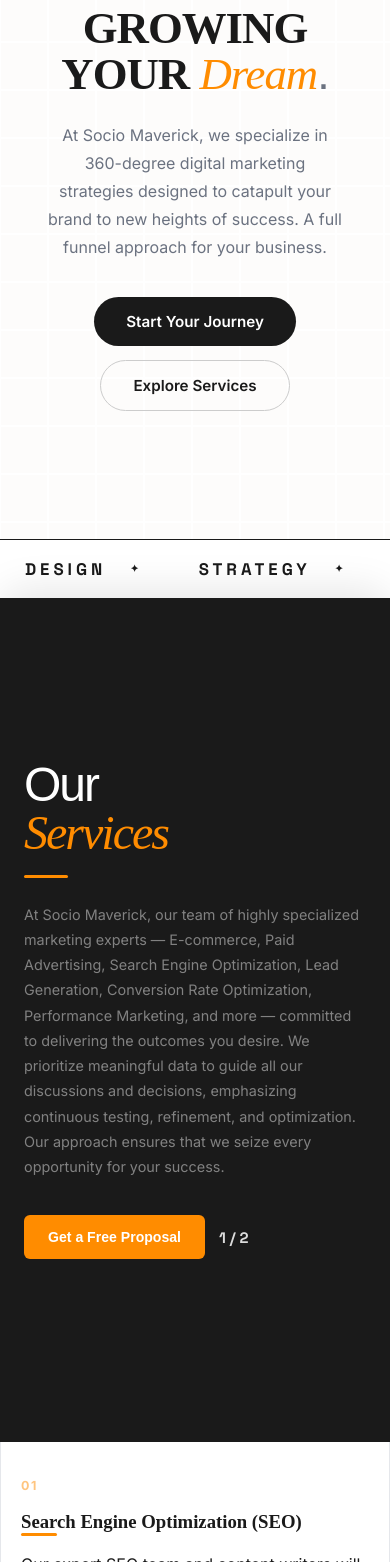
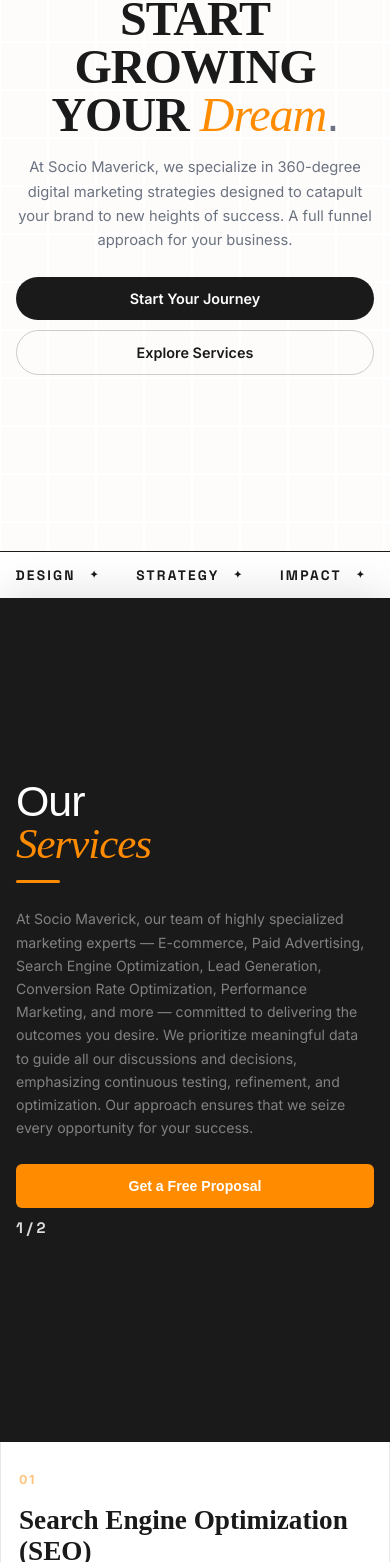
Before and after one commit to Gaurav200604/Socio_Maverickk, a React (Vite) app: page / in a window 390 px wide. Shown: the part 246-1808 px from the top of the page. Built offline with nearby package versions, Linux system fonts and the light colour scheme; a web font is replaced by a local one.

Commit message:
responsive

```diff
--- a/src/App.css
+++ b/src/App.css
@@ -18,3 +18,15 @@
   border-radius: 24px 24px 0 0;
   box-shadow: 0 -8px 40px rgba(0,0,0,0.10);
 }
+
+@media (max-width: 768px) {
+  .content-over {
+    border-radius: 20px 20px 0 0;
+  }
+}
+
+@media (max-width: 480px) {
+  .content-over {
+    border-radius: 16px 16px 0 0;
+  }
+}
--- a/src/components/Clients.css
+++ b/src/components/Clients.css
@@ -212,3 +212,44 @@
     max-width: calc(min(50vw, 220px) - 16px) !important;
   }
 }
+
+@media (max-width: 480px) {
+  .clients-section {
+    padding: 50px 0;
+  }
+
+  .clients-title {
+    font-size: clamp(1.45rem, 8vw, 2rem);
+    letter-spacing: 1.5px;
+  }
+
+  .clients-subtitle {
+    font-size: 0.72rem;
+    letter-spacing: 0.8px;
+    margin-bottom: 30px;
+  }
+
+  .fade-l,
+  .fade-r {
+    width: 40px;
+  }
+
+  .m-logo-wrap {
+    width: min(62vw, 190px);
+    padding: 6px;
+  }
+
+  .m-logo-card {
+    height: 86px;
+    border-radius: 12px;
+    padding: 8px;
+  }
+
+  .m-logo-img,
+  .m-logo-large,
+  .m-logo-livesmart,
+  .m-logo-bttpl {
+    height: 76px !important;
+    max-width: calc(min(62vw, 190px) - 16px) !important;
+  }
+}
--- a/src/components/Footer.css
+++ b/src/components/Footer.css
@@ -387,18 +387,25 @@
   }
 
   .social-icon {
-    width: 48px;
-    height: 48px;
+    width: 56px;
+    height: 56px;
   }
 
   .social-icon svg {
-    width: 16px;
-    height: 16px;
+    width: 20px;
+    height: 20px;
   }
 
   .social-icon img {
-    width: 19px;
-    height: 19px;
+    width: 28px;
+    height: 28px;
+    filter: none;
+  }
+
+  .social-icon--instagram img {
+    width: 40px;
+    height: 40px;
+    filter: none;
   }
 
   .footer-bottom {
--- a/src/components/Hero.css
+++ b/src/components/Hero.css
@@ -192,6 +192,61 @@
   .hero-title { letter-spacing: -1px; }
 }
 
+@media (max-width: 900px) {
+  .hero {
+    padding: 92px 24px 70px;
+  }
+
+  .hero-desc {
+    margin-bottom: 30px;
+  }
+}
+
+@media (max-width: 480px) {
+  .hero {
+    padding: 84px 16px 66px;
+  }
+
+  .hero-eyebrow {
+    font-size: clamp(1.2rem, 7vw, 1.6rem);
+    margin-bottom: 12px;
+  }
+
+  .hero-title {
+    font-size: clamp(2.2rem, 13vw, 3rem);
+    margin-bottom: 16px;
+  }
+
+  .hero-desc {
+    font-size: 0.92rem;
+    line-height: 1.65;
+    margin-bottom: 24px;
+  }
+
+  .hero-cta-row {
+    gap: 10px;
+  }
+
+  .btn-primary,
+  .btn-secondary {
+    width: 100%;
+    justify-content: center;
+    padding: 13px 18px;
+    font-size: 0.9rem;
+  }
+
+  .hero-ticker {
+    padding: 14px 0;
+  }
+
+  .ticker-item {
+    font-size: 0.86rem;
+    letter-spacing: 2.2px;
+    gap: 14px;
+    padding: 0 18px;
+  }
+}
+
 /* cycling word */
 .hero-cycle-word {
   display: inline-block;
--- a/src/components/Services.css
+++ b/src/components/Services.css
@@ -348,3 +348,74 @@
   .srv-grid { grid-template-columns: 1fr; }
   .srv-card { padding: 36px 20px; }
 }
+
+@media (max-width: 768px) {
+  .srv-left {
+    padding: 44px 20px 36px;
+  }
+
+  .srv-heading {
+    font-size: clamp(2.3rem, 10vw, 3.3rem);
+    letter-spacing: -1px;
+  }
+
+  .srv-sub {
+    font-size: 0.88rem;
+    line-height: 1.65;
+    margin-bottom: 24px;
+  }
+
+  .srv-cta-row {
+    width: 100%;
+    flex-wrap: wrap;
+    gap: 10px;
+  }
+
+  .srv-cta {
+    width: 100%;
+    justify-content: center;
+  }
+
+  .srv-bottom-nav {
+    padding: 20px 20px 0;
+  }
+
+  .srv-card {
+    min-height: 0;
+    padding: 30px 18px;
+  }
+
+  .srv-card-title {
+    font-size: clamp(1.3rem, 7vw, 1.7rem);
+  }
+}
+
+@media (max-width: 480px) {
+  .srv-left {
+    padding: 38px 16px 30px;
+  }
+
+  .srv-tag {
+    margin-bottom: 14px;
+  }
+
+  .srv-heading {
+    font-size: clamp(2rem, 11vw, 2.8rem);
+    margin-bottom: 14px;
+  }
+
+  .srv-bottom-nav {
+    padding: 16px;
+    gap: 10px;
+  }
+
+  .srv-arrow {
+    width: 48px;
+    height: 48px;
+  }
+
+  .srv-arrow svg {
+    width: 18px;
+    height: 18px;
+  }
+}
--- a/src/components/Testimonials.css
+++ b/src/components/Testimonials.css
@@ -172,3 +172,36 @@
   }
   .t-col { height: clamp(440px, 62vh, 560px); }
 }
+
+@media (max-width: 480px) {
+  .t-section {
+    padding: 56px 0;
+  }
+
+  .t-grid {
+    padding: 0 14px;
+  }
+
+  .t-watermark {
+    font-size: clamp(2.6rem, 22vw, 4.8rem);
+    letter-spacing: -1px;
+  }
+
+  .t-col {
+    height: clamp(400px, 58vh, 500px);
+  }
+
+  .t-card {
+    padding: 20px 16px 18px;
+    border-radius: 12px;
+  }
+
+  .t-para {
+    font-size: 0.88rem;
+    line-height: 1.65;
+  }
+
+  .t-big-quote {
+    font-size: 2.3rem;
+  }
+}
--- a/src/components/WhyUs.css
+++ b/src/components/WhyUs.css
@@ -197,3 +197,50 @@
     padding: 28px 18px;
   }
 }
+
+@media (max-width: 480px) {
+  .ws-section {
+    padding: 64px 0 74px;
+  }
+
+  .ws-header {
+    margin-bottom: 24px;
+    padding: 0 16px;
+  }
+
+  .ws-header-tag,
+  .ws-tag {
+    font-size: 0.66rem;
+    letter-spacing: 1.4px;
+    padding: 5px 10px;
+  }
+
+  .ws-header-title {
+    font-size: clamp(1.7rem, 9vw, 2.2rem);
+    letter-spacing: -0.4px;
+  }
+
+  .ws-header-sub,
+  .ws-desc {
+    font-size: 0.92rem;
+    line-height: 1.68;
+  }
+
+  .ws-inner {
+    padding: 0 14px;
+  }
+
+  .ws-text {
+    padding: 22px 14px;
+    border-radius: 18px;
+  }
+
+  .ws-title {
+    font-size: clamp(1.45rem, 8vw, 1.95rem);
+    line-height: 1.3;
+  }
+
+  .ws-progress {
+    margin: 22px 0 18px;
+  }
+}
--- a/src/index.css
+++ b/src/index.css
@@ -44,6 +44,19 @@
   color: var(--light-black);
   overflow-x: hidden;
   cursor: auto;
+  -webkit-text-size-adjust: 100%;
+}
+
+p,
+h1,
+h2,
+h3,
+h4,
+h5,
+h6,
+a,
+li {
+  overflow-wrap: anywhere;
 }
 
 img,
--- a/src/pages/ContactPage.css
+++ b/src/pages/ContactPage.css
@@ -1,3 +1,15 @@
 .contact-page-main {
   padding-top: 92px;
 }
+
+@media (max-width: 768px) {
+  .contact-page-main {
+    padding-top: 86px;
+  }
+}
+
+@media (max-width: 480px) {
+  .contact-page-main {
+    padding-top: 80px;
+  }
+}
--- a/src/pages/InfoPage.css
+++ b/src/pages/InfoPage.css
@@ -68,3 +68,53 @@
   margin-bottom: 10px;
   line-height: 1.6;
 }
+
+@media (max-width: 768px) {
+  .info-page-section {
+    padding: 44px 18px 56px;
+  }
+
+  .info-page-section p {
+    font-size: 0.98rem;
+    line-height: 1.65;
+  }
+
+  .info-page-grid {
+    grid-template-columns: 1fr;
+    gap: 12px;
+  }
+}
+
+@media (max-width: 480px) {
+  .info-page-main {
+    padding-top: 84px;
+  }
+
+  .info-page-section {
+    padding: 36px 14px 48px;
+  }
+
+  .info-page-eyebrow {
+    font-size: 0.8rem;
+    letter-spacing: 0.06em;
+  }
+
+  .info-page-section h1 {
+    font-size: clamp(1.5rem, 9vw, 2rem);
+    margin-bottom: 14px;
+  }
+
+  .info-page-section p {
+    font-size: 0.92rem;
+    line-height: 1.62;
+  }
+
+  .info-page-card {
+    border-radius: 10px;
+    padding: 14px;
+  }
+
+  .info-page-card h2 {
+    font-size: 0.98rem;
+  }
+}
```
